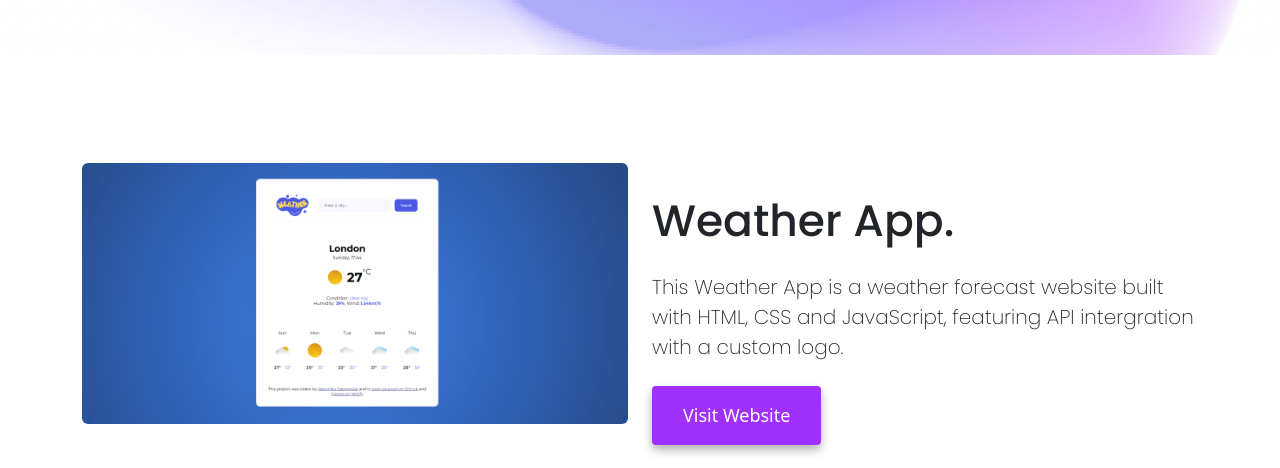
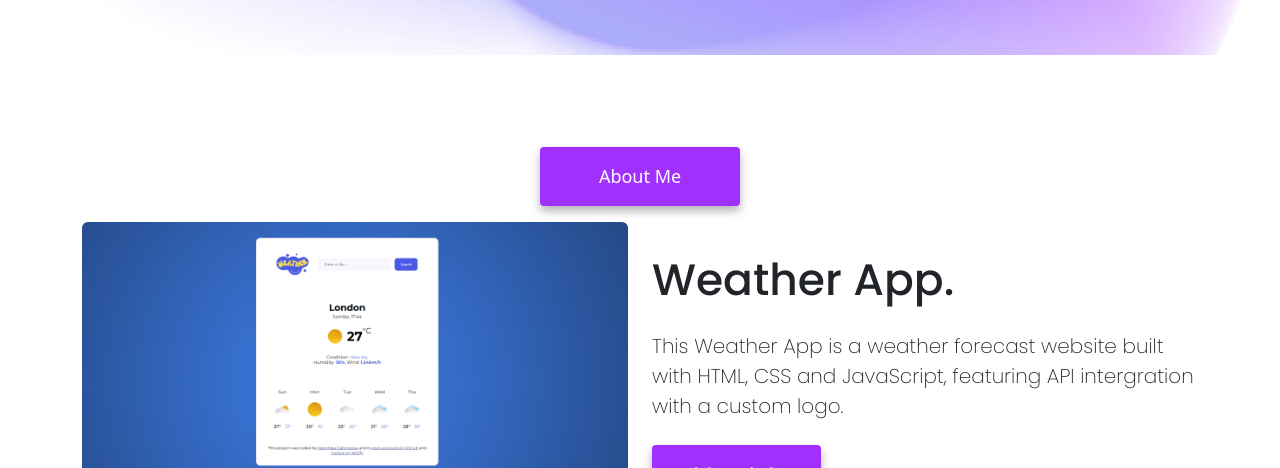
Before and after one commit to werroo/portfolio, a plain HTML site: page index.html in a window 1280 px wide. Shown: the part 632-1100 px from the top of the page. Drawn offline with nearby package versions, Linux system fonts and the light colour scheme; a web font is replaced by a local one.

Commit message:
Added a button to link the about me page to the home page.

```diff
--- a/index.html
+++ b/index.html
@@ -36,6 +36,7 @@
       <h1>Hi, I'm Weronika.</h1>
       <h2>Junior Front-end Developer</h2>
     </div>
+    <a href="about.html" class="btn btn-branding btn-about">About Me</a>
     <div class="container">
       <div class="row">
         <div class="col d-none d-lg-block">
@@ -79,6 +80,7 @@
         <div class="col d-none d-lg-block">
           <img src="images/Poem-App.png" class="img-fluid rounded mt-5" />
         </div>
+
         <div class="col">
           <h3 class="mt-5 mb-4">PoemAI.</h3>
           <p class="mb-4">
--- a/styles/porfolio.css
+++ b/styles/porfolio.css
@@ -118,6 +118,12 @@ footer a {
   box-shadow: var(--box-shadow);
 }
 
+.btn-about {
+  display: block;
+  margin: 0 auto;
+  width: 200px;
+}
+
 @media (max-width: 768px) {
   h1 {
     font-size: 30px;
```
